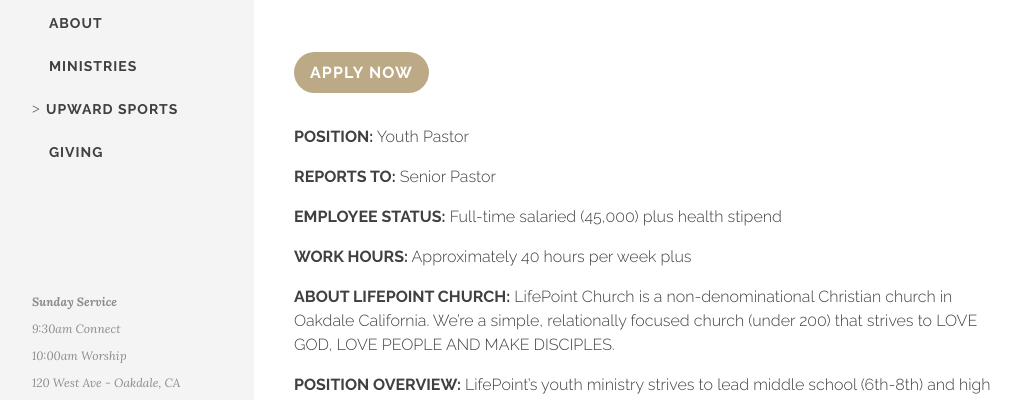
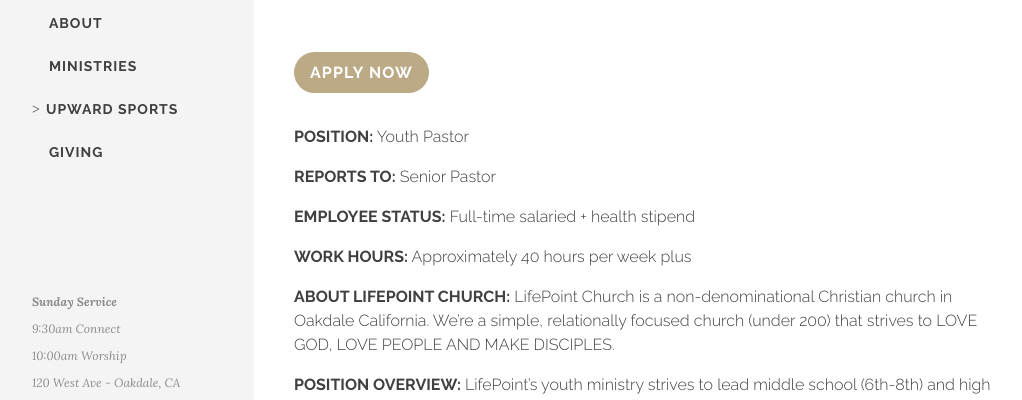
Before and after one commit to tybenz/lifepoint.github.io, a Jekyll site: the page built from youth-pastor/index.md, in a window 1280 px wide. Shown: the part 300-700 px from the top of the page, without its empty margins (36-1058 px from the left). Built offline with Jekyll 4.4.1, drawn with Linux system fonts in a browser that asks for light colours; some web fonts are replaced.

Commit message:
Remove salary

```diff
--- a/youth-pastor/index.md
+++ b/youth-pastor/index.md
@@ -11,7 +11,7 @@ title: Youth Pastor Position
 
 **REPORTS TO:** Senior Pastor
 
-**EMPLOYEE STATUS:** Full-time salaried (45,000) plus health stipend
+**EMPLOYEE STATUS:** Full-time salaried + health stipend
 
 **WORK HOURS:** Approximately 40 hours per week plus
 
```
